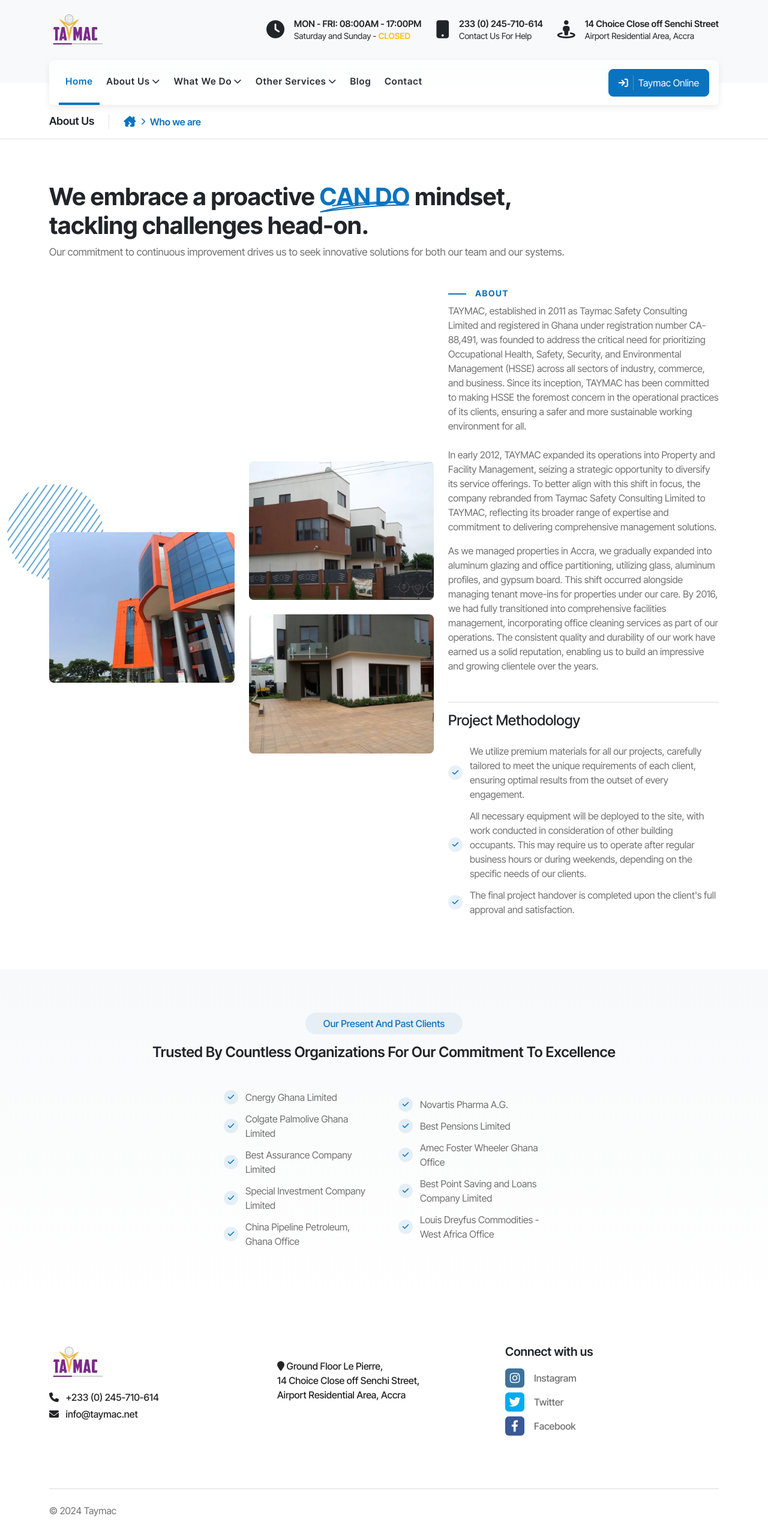
After one commit to ikosafo/taymac-v2, a PHP site: page /about in a window 1280 px wide. The commit adds this page. Shown: the whole page at 60% size. Run offline with PHP 8.4, Linux system fonts and the light colour scheme; some libraries are stand-ins or nearby versions.

Commit message:
About us

```diff
--- /dev/null
+++ b/about.php
@@ -0,0 +1,121 @@
+<?php
+    ini_set('display_errors', 1);
+    ini_set('display_startup_errors', 1);
+    error_reporting(E_ALL);
+
+
+include ('includes/header.php');?>
+
+<div class="main-content">
+		<div class="border-bottom py-3">
+			<div class="container">
+				<!-- Start Breadcrumbs -->
+				<div class="row gy-2 gx-4 gx-md-5">
+					<h4 class="col-auto fs-18 fw-semibold mb-0 page-title text-capitalize">About Us</h4>
+					<div class="border-start col-auto">
+						<ol class="align-items-center breadcrumb fw-medium mb-0">
+							<li class="breadcrumb-item d-flex align-items-center">
+								<a href="/" class="text-decoration-none"> <i class="fa-solid fa-house-chimney-crack fs-18"></i> </a>
+							</li>
+							<li class="breadcrumb-item d-flex align-items-center active" aria-current="page">Who we are</li>
+						</ol>
+					</div>
+				</div>
+				<!-- End Breadcrumbs -->
+			</div>
+		</div>
+		<div class="py-5">
+			<div class="container py-4">
+				<div class="row">
+					<div class="col-xl-10 mb-5">
+						<!-- Start Title -->
+						<h1 class="display-6 fw-bold">We embrace a proactive <span class="underline position-relative text-primary">CAN DO</span>  mindset, tackling challenges head-on.</h1>
+						<!-- /.End Title -->
+						<!-- Start Short Sescription -->
+						<p class="fs-17 mb-0">Our commitment to continuous improvement drives us to seek innovative solutions for both our team and our systems.</p>
+						<!-- /.End Short Sescription -->
+					</div>
+				</div>
+
+				<div class="about-text align-items-center g-4 justify-content-between row">
+					<div class="col-md-12 col-lg-7">
+						<div class="row g-3 g-sm-4 align-items-center">
+							<!-- Image -->
+							<div class="col-6">
+								<div class="position-relative">
+									<div class="line-shape"></div> <img src="<?php echo URLROOT ?>assets/images/ab1.webp" class="img-fluid rounded-3 position-relative" alt="">
+								</div>
+							</div>
+							<div class="col-6">
+								<div class="row g-3 g-sm-4">
+									<!-- Image -->
+									<div class="col-12"> <img src="<?php echo URLROOT ?>assets/images/pr2.webp" class="img-fluid rounded-3" alt=""> </div>
+									<!-- Image -->
+									<div class="col-12"> <img src="<?php echo URLROOT ?>assets/images/ab2.webp" class="img-fluid rounded-3" alt=""> </div>
+								</div>
+							</div>
+						</div>
+					</div>
+					<div class="col-md-12 col-lg-5 ps-xxl-5">
+						<div class="text-block">
+							<h6 class="fs-14 fw-bold heading-sm l-spacing-1 position-relative text-primary text-uppercase">
+								About</h6>
+							<p class="mb-4">TAYMAC, established in 2011 as Taymac Safety Consulting Limited and registered in Ghana under registration number CA-88,491, was founded to address the critical need for prioritizing Occupational Health, Safety, Security, and Environmental Management (HSSE) across all sectors of industry, commerce, and business. Since its inception, TAYMAC has been committed to making HSSE the foremost concern in the operational practices of its clients, ensuring a safer and more sustainable working environment for all. </p>
+                            <p>In early 2012, TAYMAC expanded its operations into Property and Facility Management, seizing a strategic opportunity to diversify its service offerings. To better align with this shift in focus, the company rebranded from Taymac Safety Consulting Limited to TAYMAC, reflecting its broader range of expertise and commitment to delivering comprehensive management solutions.</p>
+                            <p>As we managed properties in Accra, we gradually expanded into aluminum glazing and office partitioning, utilizing glass, aluminum profiles, and gypsum board. This shift occurred alongside managing tenant move-ins for properties under our care. By 2016, we had fully transitioned into comprehensive facilities management, incorporating office cleaning services as part of our operations. The consistent quality and durability of our work have earned us a solid reputation, enabling us to build an impressive and growing clientele over the years.</p>
+                            <hr class="mt-5">
+							<h4 class="mb-4">Project Methodology</h4>
+							<ul class="list-checked mb-9 mb-md-10 ps-0">
+								<li>We utilize premium materials for all our projects, carefully tailored to meet the unique requirements of each client, ensuring optimal results from the outset of every engagement.</li>
+								<li>All necessary equipment will be deployed to the site, with work conducted in consideration of other building occupants. This may require us to operate after regular business hours or during weekends, depending on the specific needs of our clients.</li>
+								<li>The final project handover is completed upon the client's full approval and satisfaction.</li>
+							</ul>
+						</div>
+					</div>
+				</div>
+			</div>
+		</div>
+
+		<!-- Start Customers Section -->
+		<div class="py-5 bg-gradient-primary">
+			<div class="container py-4">
+				<div class="row justify-content-center">
+					<div class="col-md-10">
+						<!-- Start Section Header Title -->
+						<div class="section-header text-center mb-5">
+							<!-- Start Subtitle -->
+							<div class="bg-soft-primary d-inline-block fw-medium mb-3 rounded-pill section-header__subtitle text-capitalize text-primary">Our present and past clients</div>
+							<!-- /. End Subtitle -->
+                            <h4 class="h4 fw-semibold mb-3 section-header__title text-capitalize">Trusted by countless organizations for our commitment to excellence</h4>
+						</div>
+						<!--/. End Section Header -->
+					</div>
+				</div>
+				<div class="row align-items-center justify-content-center g-4 g-xl-5">
+					<div class="col-6 col-sm-3 col-xxl text-center">
+                        <ul class="list-checked">
+                            <li>Cnergy Ghana Limited</li>
+                            <li>Colgate Palmolive Ghana Limited</li>
+                            <li>Best Assurance Company Limited</li>
+                            <li>Special Investment Company Limited</li>
+                            <li>China Pipeline Petroleum, Ghana Office</li>
+                        </ul>
+					</div>
+					<div class="col-6 col-sm-3 col-xxl text-center">
+                        <ul class="list-checked">
+                            <li>Novartis Pharma A.G.</li>
+                            <li>Best Pensions Limited</li>
+                            <li>Amec Foster Wheeler Ghana Office</li>
+                            <li>Best Point Saving and Loans Company Limited</li>
+                            <li>Louis Dreyfus Commodities - West Africa Office</li>
+                        </ul>
+					</div>
+				</div>
+			</div>
+		</div>
+		<!-- /. End Customers Section -->
+
+	</div>
+
+
+<?php include ('includes/footer.php'); ?>
--- a/assets/css/style.css
+++ b/assets/css/style.css
@@ -51,6 +51,10 @@ Version: 1.0
 }
  */
 .hero-header_title .underline:after {
+  bottom: -5px !important;
+}
+
+.underline:after {
   bottom: -5px !important;
 }
 
--- a/includes/header.php
+++ b/includes/header.php
@@ -121,15 +121,15 @@ include ('./config.php');
                     </div>
                     <!-- End Navbar Collapse Header -->
                     <ul class="navbar-nav">
-						<li class="nav-item"><a class="nav-link active" href="#">Home</a></li>
+						<li class="nav-item"><a class="nav-link active" href="/">Home</a></li>
                         <li class="nav-item dropdown">
-                            <a class="nav-link dropdown-toggle" href="#">
+                            <a class="nav-link dropdown-toggle" href="">
                                 About Us
                             </a>
                             <ul class="dropdown-menu">
-                                <li><a class="dropdown-item" href="#">Who we are</a></li>
-                                <li><a class="dropdown-item" href="#">Team</a></li>
-                                <li><a class="dropdown-item" href="#">Testimonials</a></li>
+                                <li><a class="dropdown-item" href="about">Who we are</a></li>
+                                <li><a class="dropdown-item" href="team">Team</a></li>
+                                <li><a class="dropdown-item" href="story">Our Story</a></li>
                             </ul>
                         </li>
 						<li class="nav-item dropdown">
```
Also changed, not shown: story.php (added, +129 -0 lines), team.php (added, +96 -0 lines), team1.php (added, +86 -0 lines), team2.php (added, +87 -0 lines), assets/images/ab1.webp (added), assets/images/ab2.webp (added).
